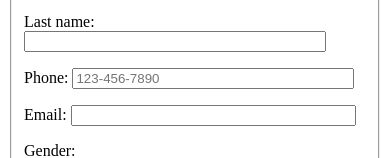
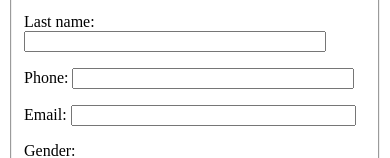
Before and after one commit to PhoenixL13/Lab5, a plain HTML site: page index.html in a window 390 px wide. Shown: the part 161-319 px from the top of the page. Drawn offline with Linux system fonts and the light colour scheme.

Commit message:
Update phone input field in index.html
Removed placeholder from phone input field.

```diff
--- a/index.html
+++ b/index.html
@@ -21,7 +21,7 @@
         </p>
         <p>
           <label for="phone">Phone:</label>
-          <input type="tel" id="phone" name="phone_field" pattern="[0-9]{3}-?[0-9]{3}-?[0-9]{4}" placeholder="123-456-7890" style="width: 80%;">
+          <input type="tel" id="phone" name="phone_field" pattern="[0-9]{3}-?[0-9]{3}-?[0-9]{4}" style="width: 80%;">
         </p>
         <p>
           <label for="email">Email:</label>
```
